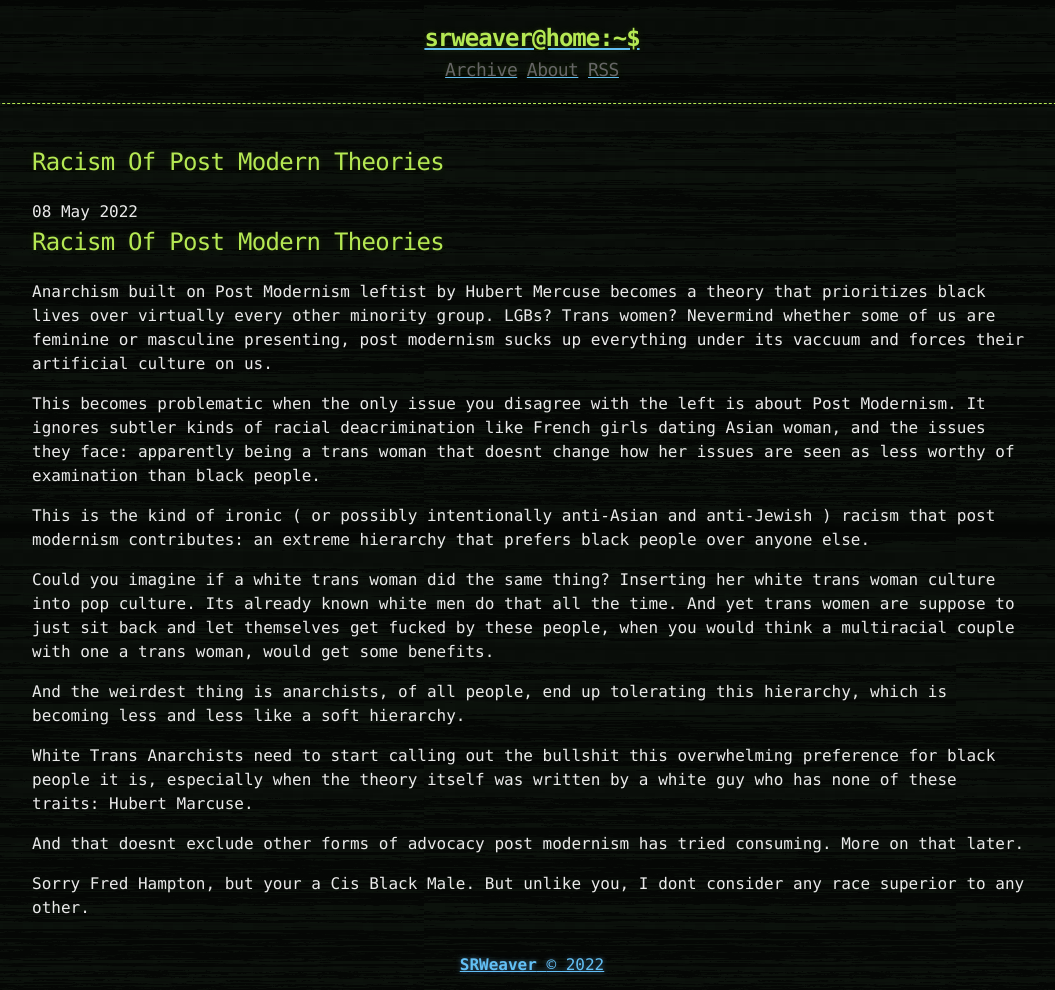
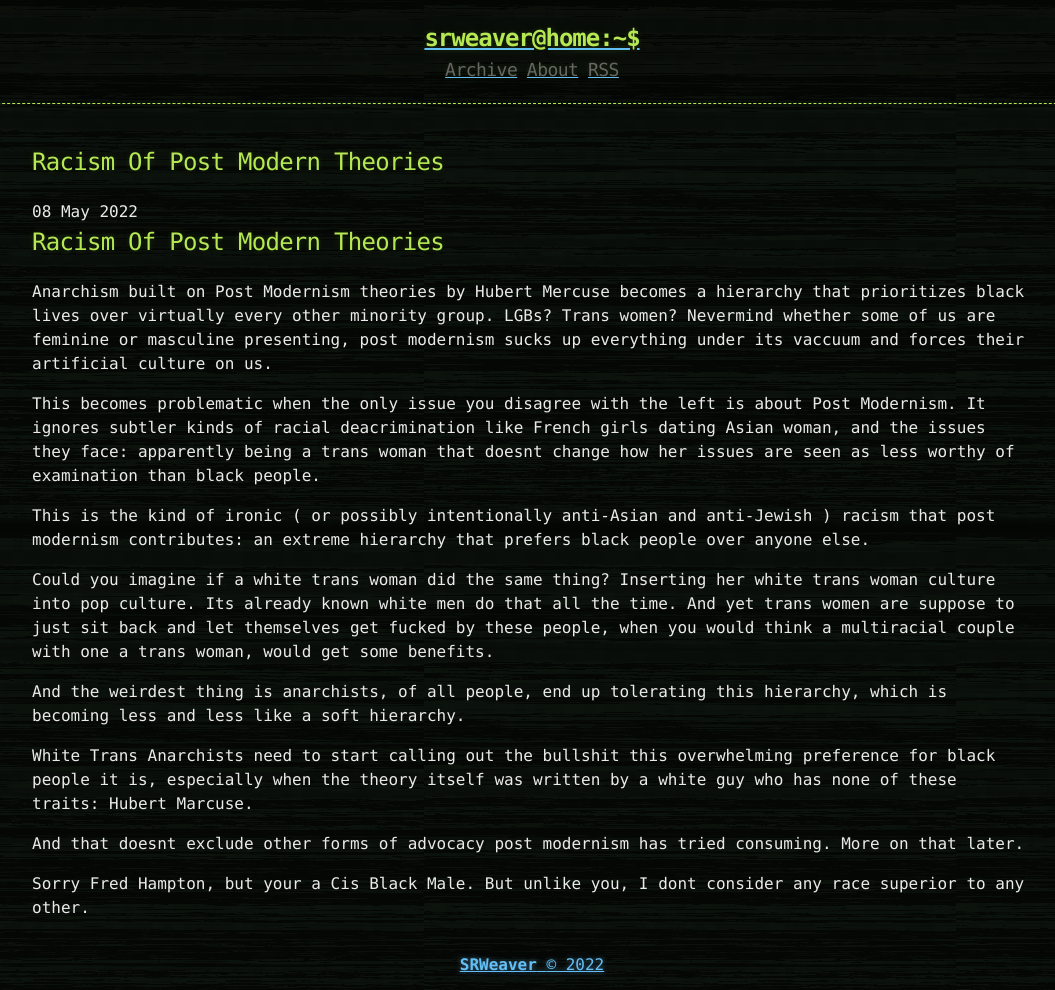
Before and after one commit to LWFlouisa/WeaverNewsletter, a Jekyll site: the page built from _posts/2022-05-08-racismofpostmoderntheories.md, in a window 1280 px wide. Shown: the whole page, without its empty margins (108-1163 px from the left). Built offline with Jekyll 4.4.1, drawn with Linux system fonts in a browser that asks for light colours.

Commit message:
Update 2022-05-08-racismofpostmoderntheories.md

```diff
--- a/_posts/2022-05-08-racismofpostmoderntheories.md
+++ b/_posts/2022-05-08-racismofpostmoderntheories.md
@@ -4,7 +4,7 @@ published: true
 ---
 ## Racism Of Post Modern Theories
 
-Anarchism built on Post Modernism leftist by Hubert Mercuse becomes a theory that prioritizes black lives over virtually every other minority group. LGBs? Trans women? Nevermind whether some of us are feminine or masculine presenting, post modernism sucks up everything under its vaccuum and forces their artificial culture on us.
+Anarchism built on Post Modernism theories by Hubert Mercuse becomes a hierarchy that prioritizes black lives over virtually every other minority group. LGBs? Trans women? Nevermind whether some of us are feminine or masculine presenting, post modernism sucks up everything under its vaccuum and forces their artificial culture on us.
 
 This becomes problematic when the only issue you disagree with the left is about Post Modernism. It ignores subtler kinds of racial deacrimination like French girls dating Asian woman, and the issues they face: apparently being a trans woman that doesnt change how her issues are seen as less worthy of examination than black people.
 
```
